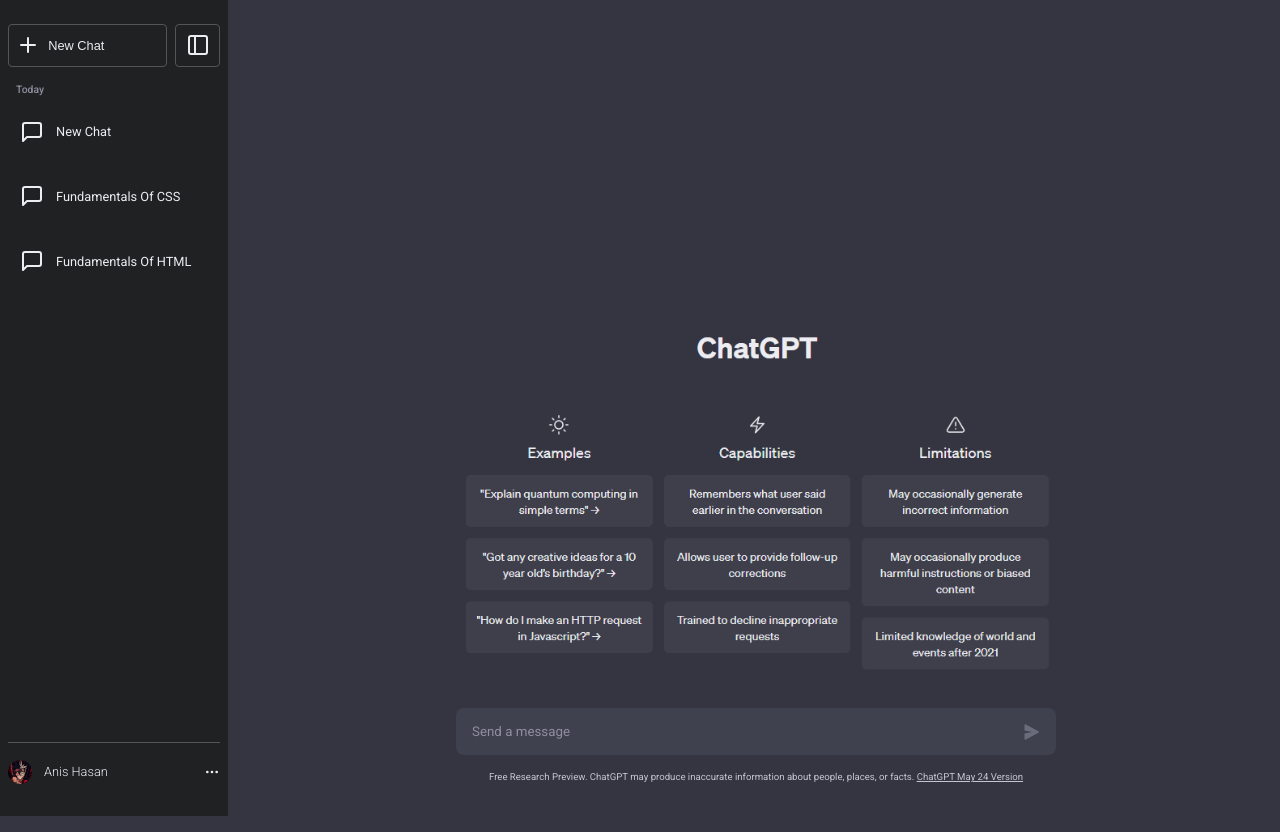
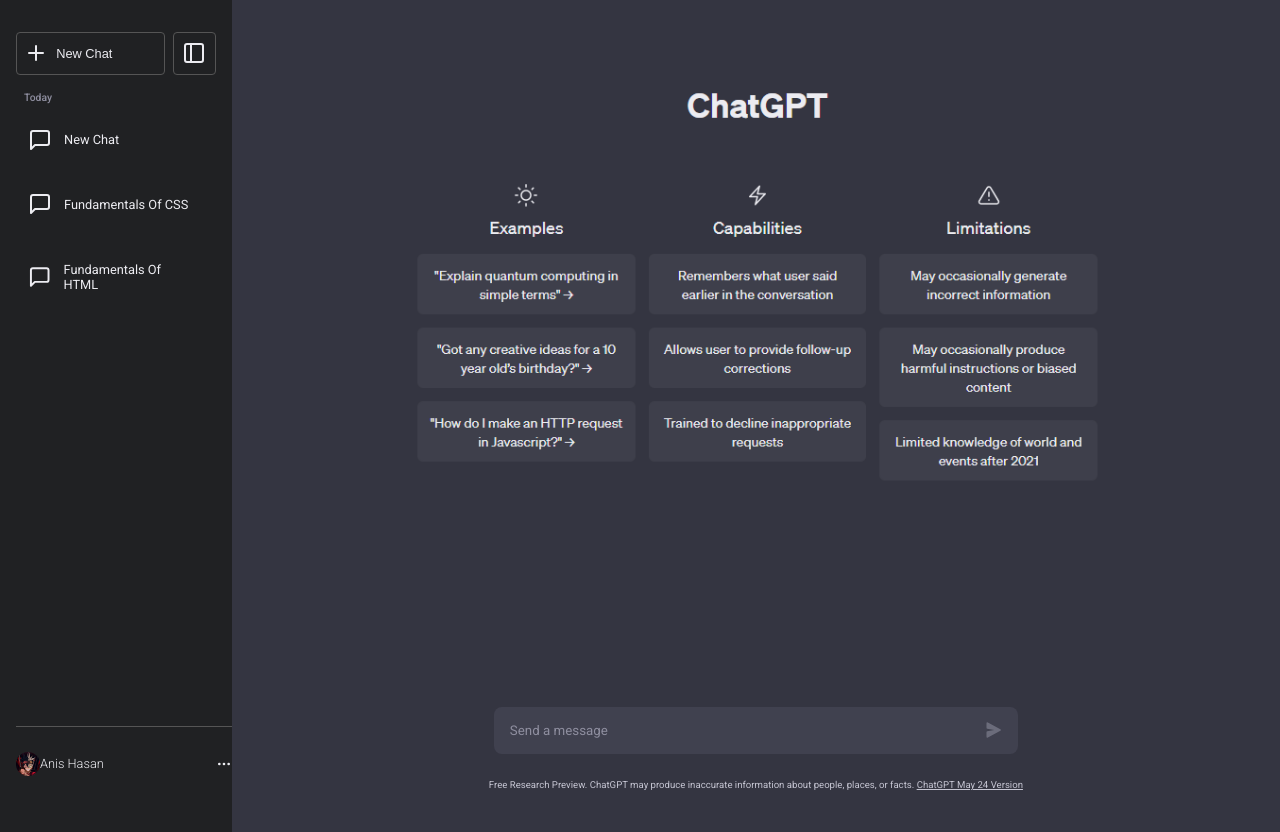
Before and after one commit to anishasan745/chatgpt-clone, a plain HTML site: page index.html in a window 1280 px wide. Drawn offline with nearby package versions, Linux system fonts and the light colour scheme.

Commit message:
Update styles.css

```diff
--- a/styles.css
+++ b/styles.css
@@ -12,10 +12,10 @@
 
 .sidebar {
   background-color: #202123;
-  width: 13.25rem;
+  width: 15.25rem;
   position: relative;
   height: 100vh;
-  padding: 0.5rem;
+  padding: 1rem;
   top: 0;
   left: 0;
 }
@@ -82,15 +82,15 @@
 .profile-div {
   display: flex;
   align-items: center;
-  gap: 0.75rem;
+  justify-content: center;
   font-size: 0.8rem;
   font-weight: 300;
   border-top: 1px solid #555;
   position: fixed;
   bottom: 0;
-  width: 13.25rem;
+  width: 13.5rem;
   margin: auto;
-  padding: 0.5rem 0;
+  padding: 1rem 0;
   background-color: #202123;
 }
 
@@ -103,21 +103,18 @@
 }
 
 
-/* 1rem = 16px; */
 
 .main-container {
-  text-align: center;
-  padding: 0.5rem;
-  position: absolute;
-  bottom: 0rem;
-  left: 35%;
+  width: 100%;
+  display: flex;
+  flex-direction: column;
 }
 
 .input-flex {
-  width: 100%;
   display: flex;
   align-items: center;
-  justify-content: space-between;
+  justify-content: center;
+  width: 50%;
   box-sizing: border-box;
   background-color: #40414f;
   padding: 0.5rem 1rem;
@@ -169,5 +166,5 @@
   margin-top: 5rem;
 }
 .banner img {
-  width: 600px;
+  width: 700px;
 }
```
